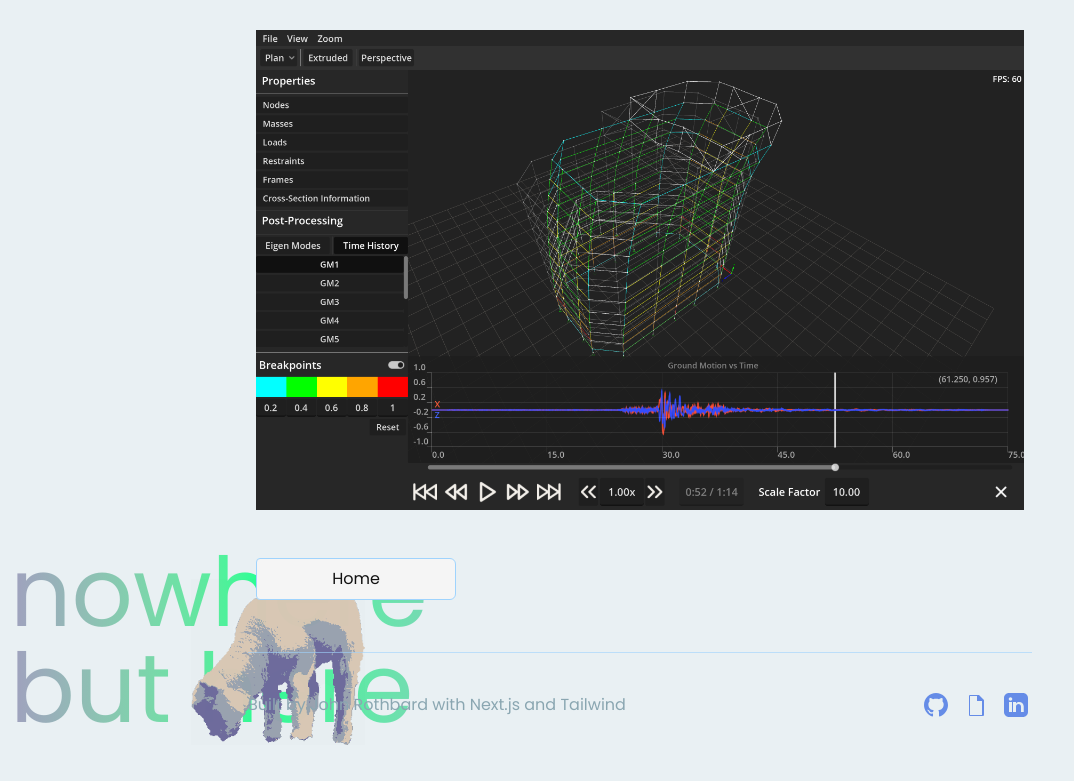
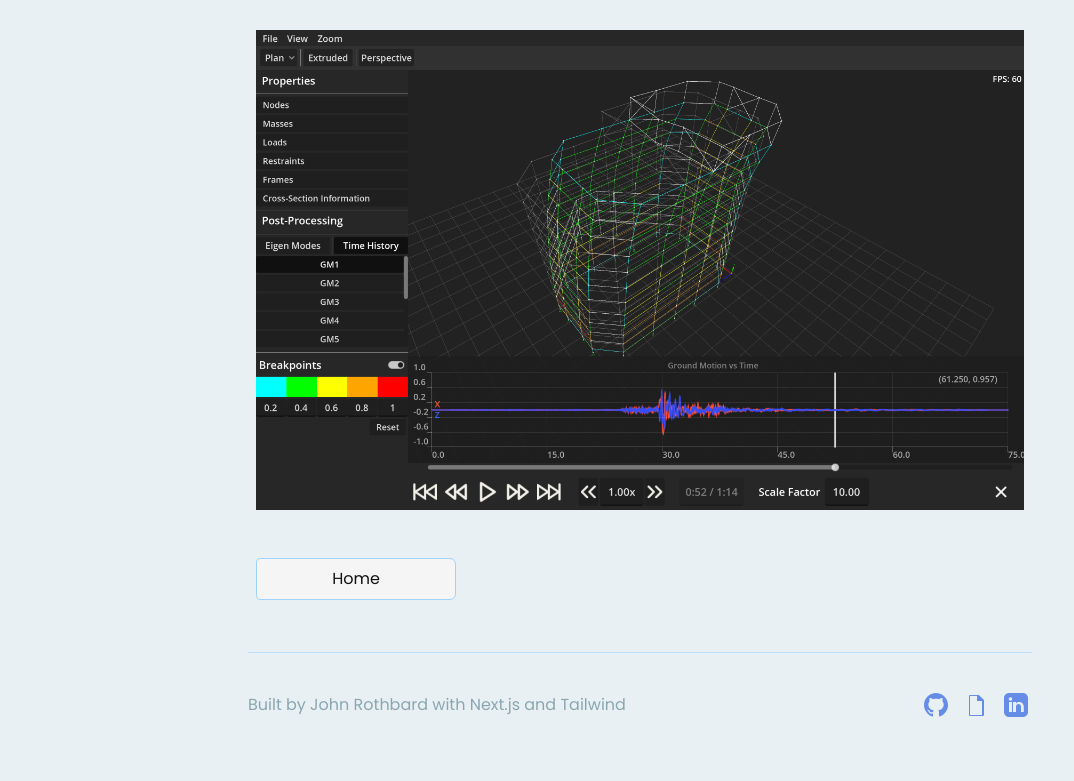
Before and after one commit to john-rothbard/my-portfolio, a Next.js app: page /contact in a window 1280 px wide. Shown: the part 256-1037 px from the top of the page, without its empty margins (0-1074 px from the left). Built offline with nearby package versions, Linux system fonts and the light colour scheme.

Commit message:
changed some modal data and removed a sheep

```diff
--- a/app/contact/page.js
+++ b/app/contact/page.js
@@ -21,21 +21,7 @@ export default function Home() {
 
         <div className="relative min-h-screen w-full flex flex-col overflow-x-hidden">
 
-
             {/*SHEEP*/}
-            <div className="absolute bottom-0 left-0 w-[400px] opacity-20 lg:opacity-100 h-[300px] z-1">
-
-                <Image
-                    src="/lambmunch.png"
-                    alt="lamb image"
-                    fill
-                    className="object-cover"
-                    priority
-                />
-            </div>
-            <div className="absolute bottom-11 left-2.5 z-0 max-w-[500px]">
-                <h1 className="hidden lg:block text-8xl bg-gradient-to-l from-[rgb(136,198,191)] via-[rgb(33,300,147)] to-[rgb(160,160,190)] bg-clip-text text-transparent"> nowhere but here </h1>
-            </div>
 
             {/* CONTACT ME */}
             <div className="relative z-30 w-full max-w-[800px] mx-auto px-4 pt-20 mt-10 slide-in-right">
--- a/data/projects.js
+++ b/data/projects.js
@@ -15,7 +15,7 @@ const projects = [
         "Clients found the software to expedite workflow",
         "UI/UX pioneered and designed by me"
       ],
-      gallery: ["/simsscreenshot.png", "/simsscreenshot.png"],
+      gallery: ["/simsscreenshot.png"],
       link: "https://github.com/example",
     },
 
@@ -52,9 +52,9 @@ const projects = [
           "Made with python."
         ],
         gallery: ["/searchEngine1.png", "/searchEngine2.png"],
-      },
+      }
 
-      {
+     /* {
         id: "monalisa",
         title: "'Mona Lisa'",
         subtitle:"OpenCV facial tracking.",
@@ -70,7 +70,7 @@ const projects = [
         gallery: ["/songvert.png"],
       }
 
-       /*   {
+       {
       id: "songvert",
       title: "Song Converter",
       subtitle:"Spotify -> Soundcloud Fuzzy Finder.",
```
